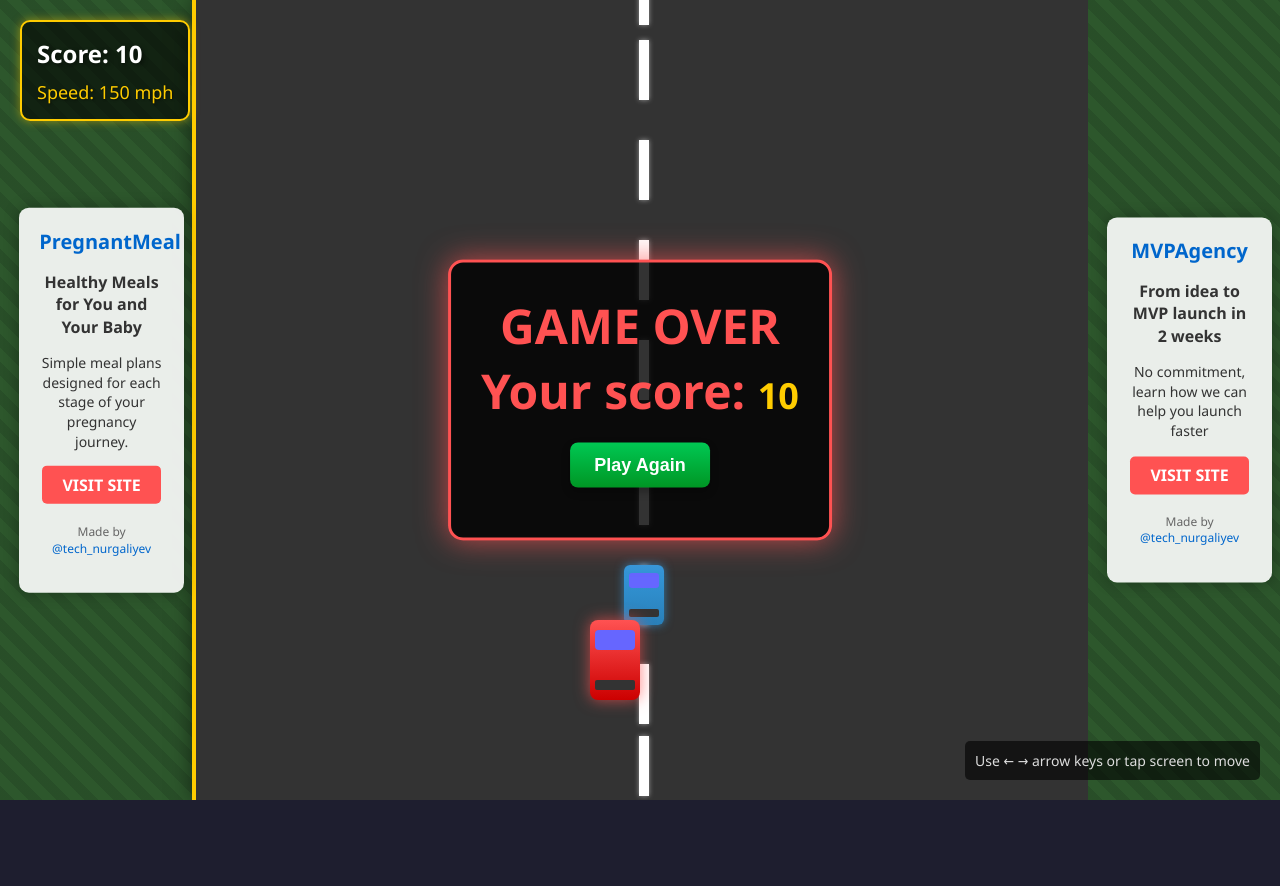
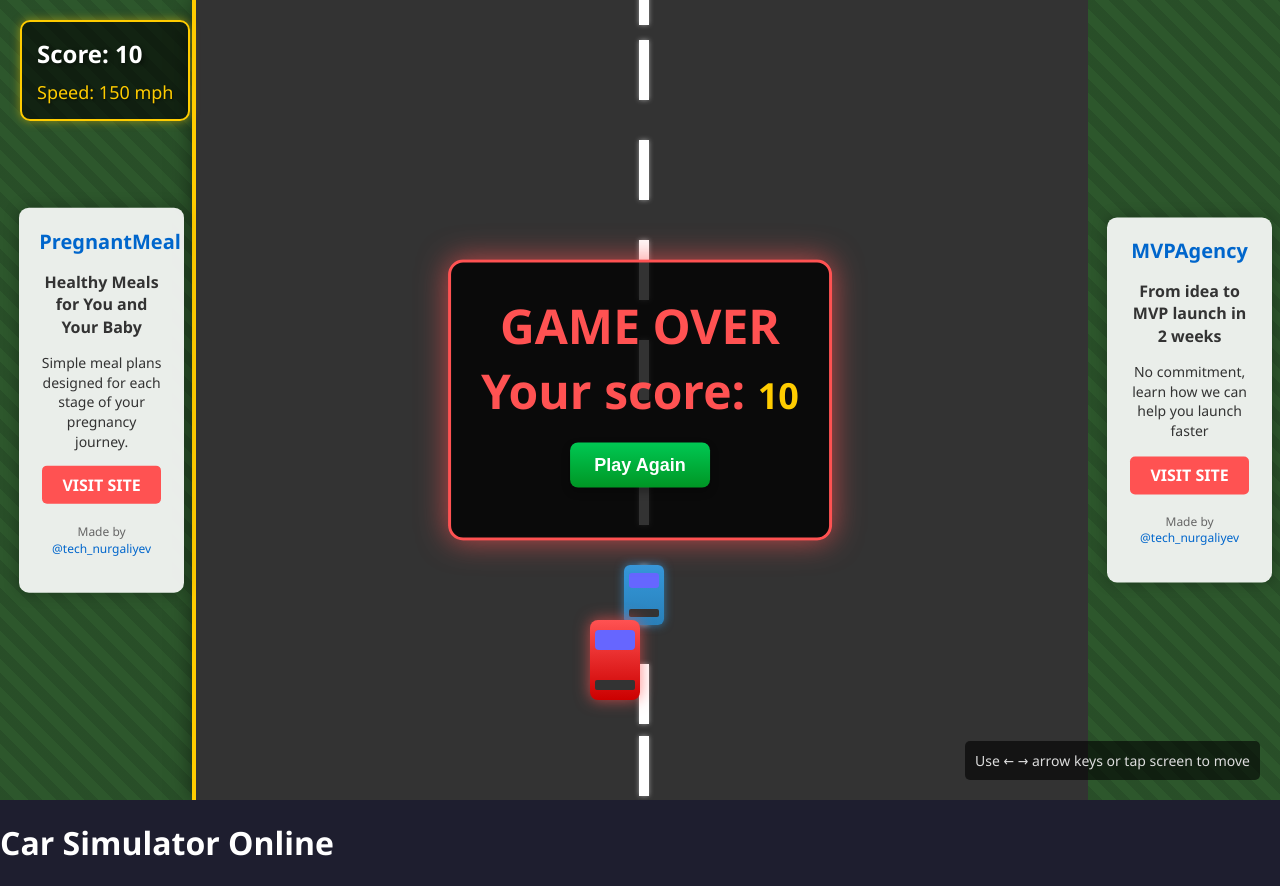
Before and after one commit to NurgaliyevS/carsimulatoronline, a plain HTML site: page index.html in a window 1280 px wide. Before the commit the page ends 800 px from the top, so only its background shows below. Drawn offline with nearby package versions, Linux system fonts and the light colour scheme.

```diff
--- a/index.html
+++ b/index.html
@@ -379,6 +379,9 @@
             <button id="restart-button">Play Again</button>
         </div>
     </div>
+    <h1>
+        Car Simulator Online
+    </h1>
 
     <script>
         $(document).ready(function() {
```
